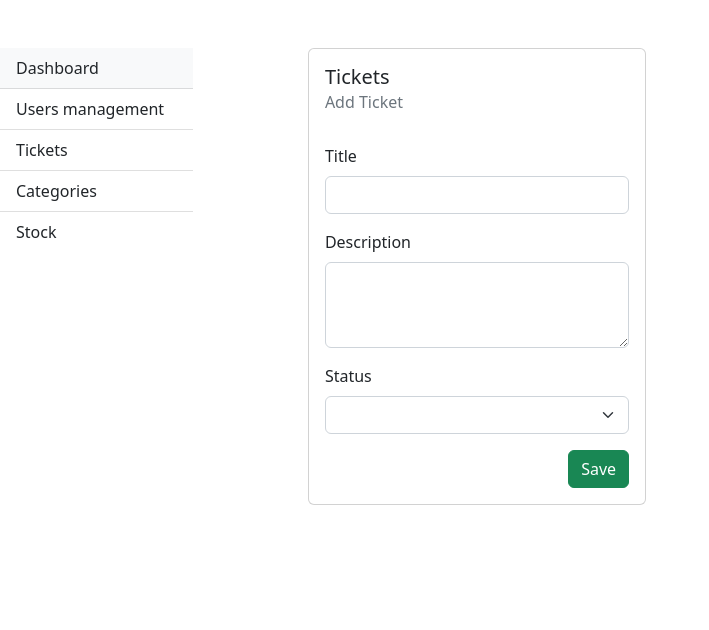
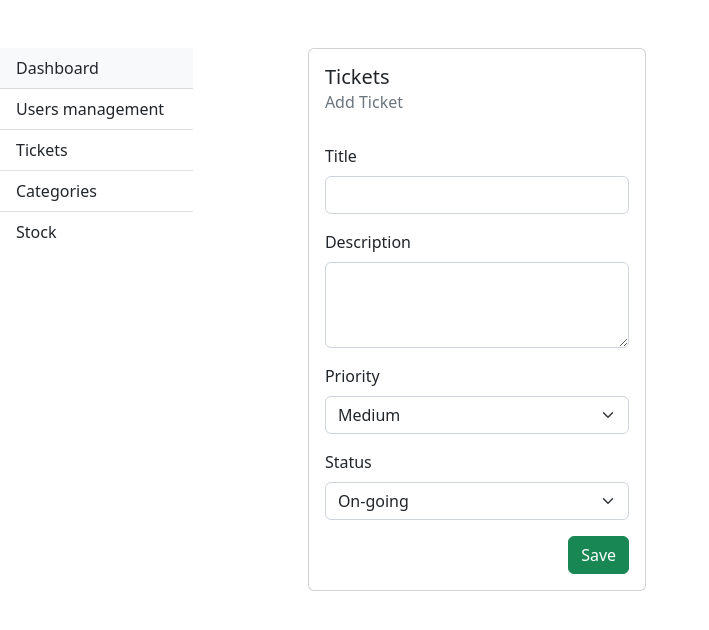
Before and after one commit to nkhaskho/wejdene-app, an Angular app: page /tickets/edit/1 in a window 1280 px wide. Shown: the top 630 px of the page, without its empty margins (0-709 px from the left). Built offline with nearby package versions, Linux system fonts and the light colour scheme; no server answers; sample sign-in values are in the browser's storage.

Commit message:
Fixing ticket model: adding priority field
Signed-off-by: Naiim <khaskhoussi.naiim@gmail.com>

```diff
--- a/src/app/components/tickets/edit-ticket/edit-ticket.component.html
+++ b/src/app/components/tickets/edit-ticket/edit-ticket.component.html
@@ -9,12 +9,20 @@
               <br>
               <div class="mb-3">
                   <label class="form-label">Title</label>
-                  <input [(ngModel)]="ticket.title" class="form-control">
+                  <input [(ngModel)]="ticket.title" class="form-control" required="">
               </div>
               <div class="mb-3">
                   <label class="form-label">Description</label>
-                  <textarea [(ngModel)]="ticket.description" rows="3" class="form-control">
+                  <textarea [(ngModel)]="ticket.description" rows="3" class="form-control" required="">
                   </textarea>
+              </div>
+              <div class="mb-3">
+                  <label class="form-label">Priority</label>
+                  <select [(ngModel)]="ticket.priority" class="form-select" aria-label="Default select example">
+                      <option value="high">High</option>
+                      <option value="medium">Medium</option>
+                      <option value="low">Low</option>
+                  </select>
               </div>
               <div class="mb-3">
                   <label class="form-label">Status</label>
--- a/src/app/components/tickets/tickets/tickets.component.html
+++ b/src/app/components/tickets/tickets/tickets.component.html
@@ -16,6 +16,14 @@
                   <label class="form-label">Text search</label>
                   <input type="email" class="form-control" aria-describedby="textHelp">
                   <div id="textHelp" class="form-text">You can search by text in all fields or filter by role below.</div>
+                </div>
+                <div class="mb-3">
+                    <label class="form-label">Priority</label>
+                    <select class="form-select" aria-label="Default select example">
+                        <option value="high">High</option>
+                        <option value="medium">Medium</option>
+                        <option value="low">Low</option>
+                    </select>
                 </div>
                 <div class="mb-3">
                     <label class="form-label">Status</label>
--- a/src/app/models/ticket.ts
+++ b/src/app/models/ticket.ts
@@ -4,6 +4,7 @@ export class Ticket {
     description: string = "";
     createdAt: string = "";
     closedAt: string = "";
-    status: string = "";
+    priority: string = "medium";
+    status: string = "on-going";
     createdBy: number = 0;
 }
```
